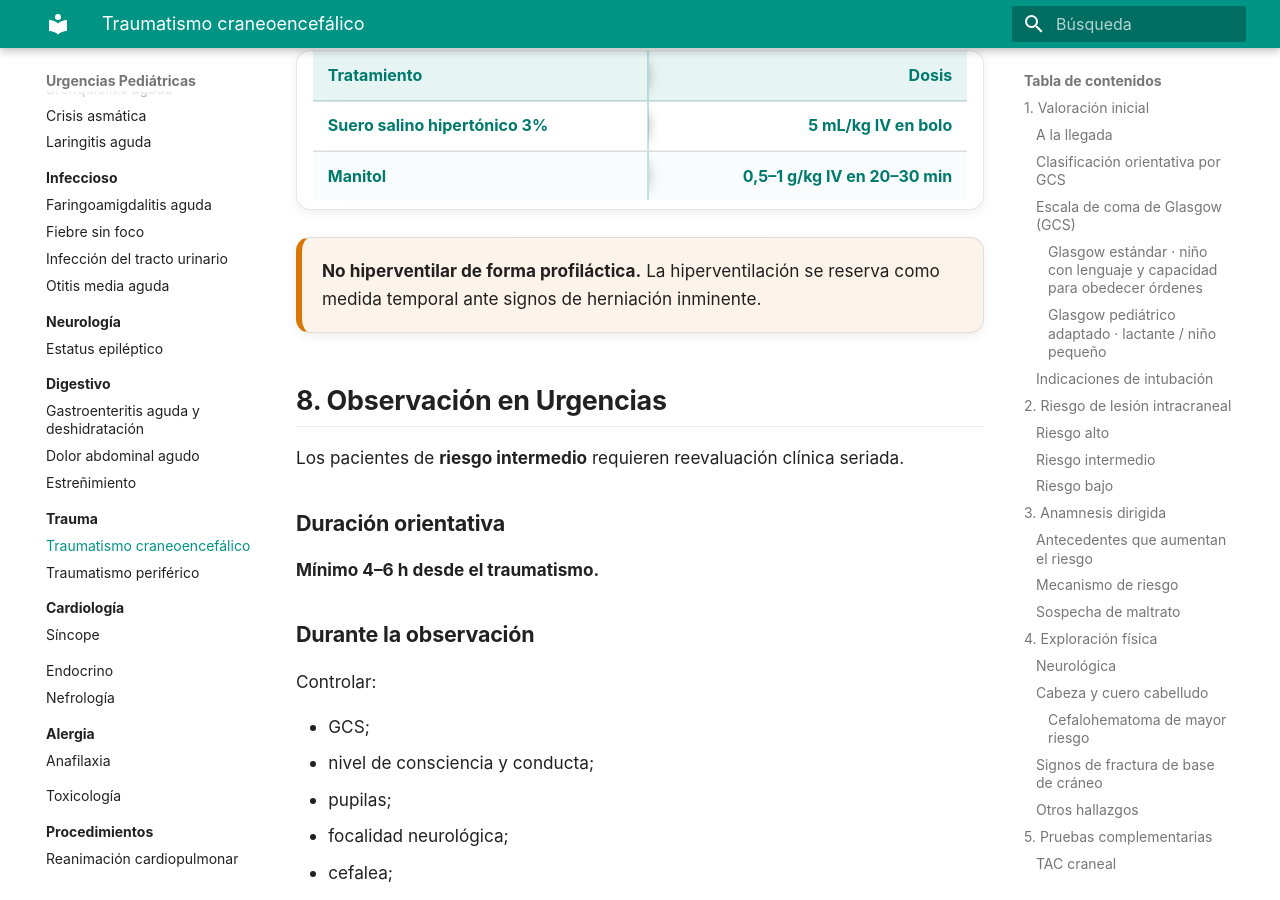
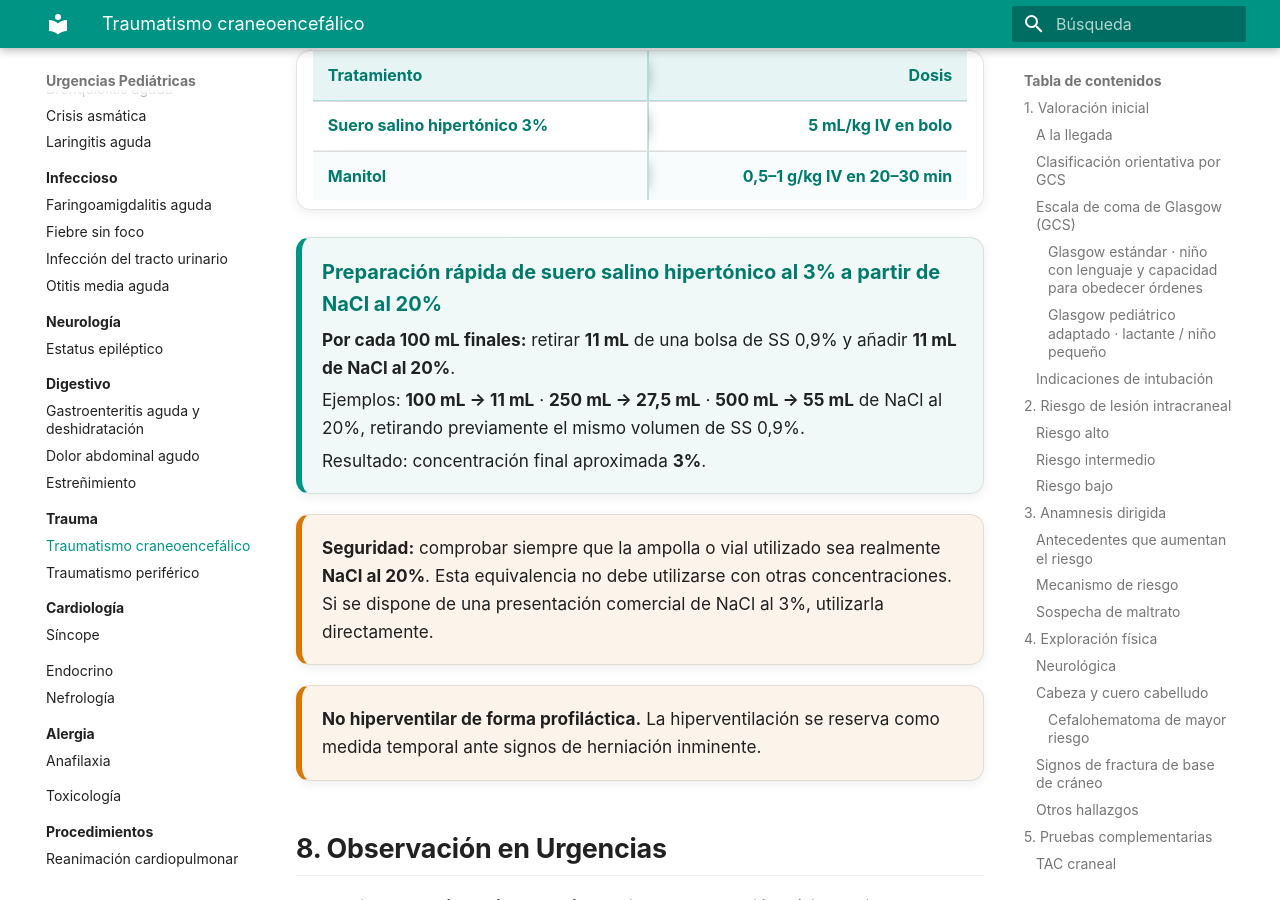
Before and after one commit to gonzaloares/urgencias-pediatricas, an MkDocs documentation site: the page built from docs/trauma/traumatismo-craneoencefalico.md, in a window 1280 px wide and 900 px high, scrolled down 13393 px. Built offline with MkDocs 1.6.1 and Material for MkDocs 9.7.7, drawn with Linux system fonts in a browser that asks for light colours.

Commit message:
Añade preparación rápida de salino hipertónico al 3%

```diff
--- a/docs/trauma/traumatismo-craneoencefalico.md
+++ b/docs/trauma/traumatismo-craneoencefalico.md
@@ -455,6 +455,17 @@ Sospechar ante:
 
 </div>
 
+<div class="dose-card">
+  <strong>Preparación rápida de suero salino hipertónico al 3% a partir de NaCl al 20%</strong>
+  <span><b>Por cada 100 mL finales:</b> retirar <b>11 mL</b> de una bolsa de SS 0,9% y añadir <b>11 mL de NaCl al 20%</b>.</span>
+  <span>Ejemplos: <b>100 mL → 11 mL</b> · <b>250 mL → 27,5 mL</b> · <b>500 mL → 55 mL</b> de NaCl al 20%, retirando previamente el mismo volumen de SS 0,9%.</span>
+  <span>Resultado: concentración final aproximada <b>3%</b>.</span>
+</div>
+
+<div class="clinical-card clinical-card-warning">
+  <strong>Seguridad:</strong> comprobar siempre que la ampolla o vial utilizado sea realmente <strong>NaCl al 20%</strong>. Esta equivalencia no debe utilizarse con otras concentraciones. Si se dispone de una presentación comercial de NaCl al 3%, utilizarla directamente.
+</div>
+
 <div class="clinical-card clinical-card-warning">
   <strong>No hiperventilar de forma profiláctica.</strong> La hiperventilación se reserva como medida temporal ante signos de herniación inminente.
 </div>
```
